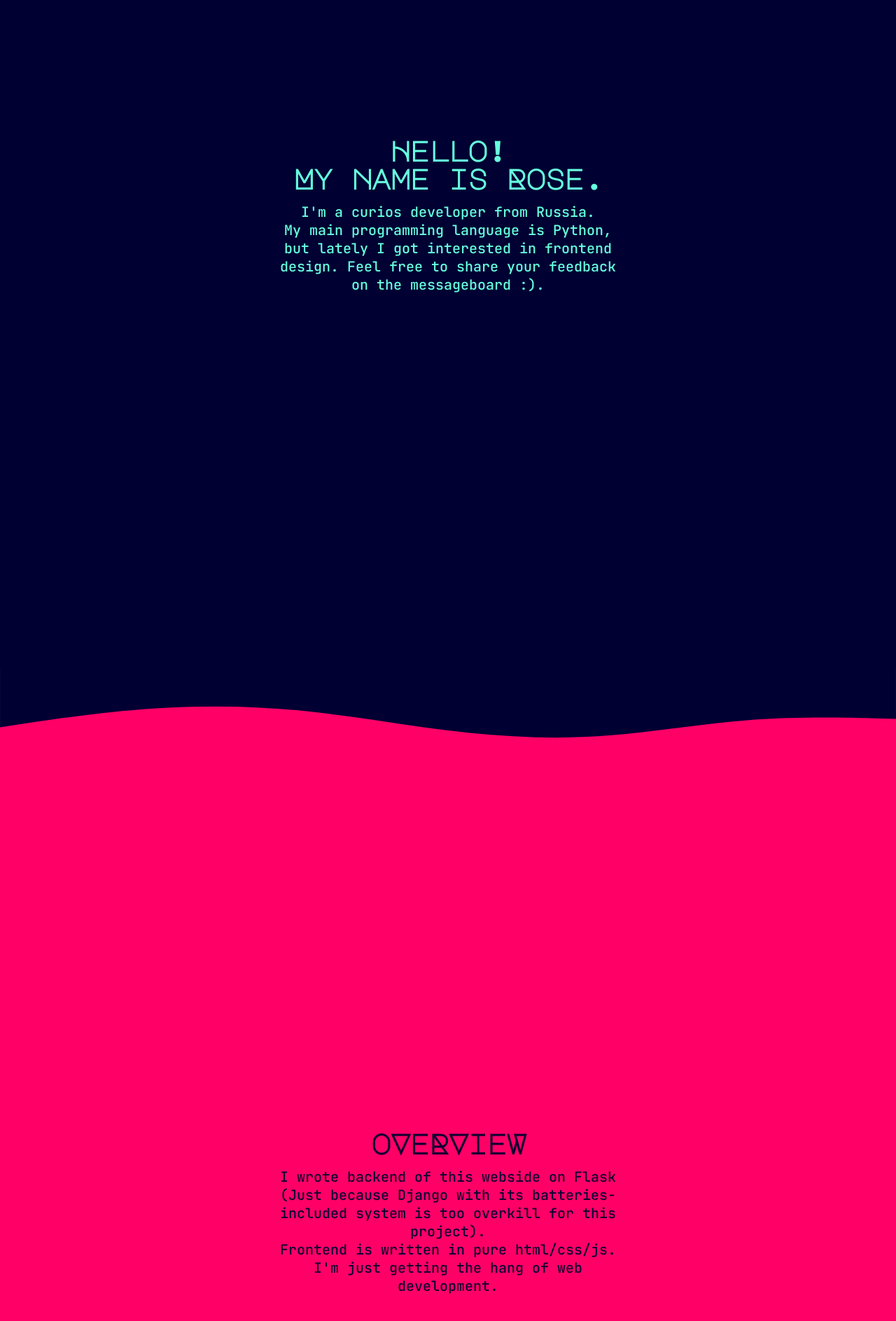
After one commit to xrzi/roziewebspace, a Flask app: page /showcase in a window 1280 px wide. The commit adds this page. Shown: the part 345-2233 px from the top of the page at 70% size. Run offline with Flask 2, Linux system fonts and the light colour scheme; parts of the project's set-up code (start-up, migrations or seed data) failed here and were passed over.

Commit message:
some addition pages added

```diff
--- a/app.py
+++ b/app.py
@@ -27,8 +27,8 @@ def mc():
     gallery = generate_gallery(path = path)
     return render_template('mc.html', images=gallery)
 
-def get_posts():
-    queryformat = "SELECT date, title, content FROM posts ORDER BY date DESC LIMIT 100;"
+def get_posts(offset):
+    queryformat = f"SELECT date, title, content FROM posts ORDER BY date DESC LIMIT 100 OFFSET {offset*100};"
     conn = sqlite3.connect(dbname)
     cursor = conn.cursor()
     cursor.execute(queryformat)
@@ -37,8 +37,9 @@ def get_posts():
     return result
 
 @app.route('/msgboard')
-def msgboard():
-    posts = get_posts()
+@app.route('/msgboard/<int:offset>')
+def msgboard(offset = 0):
+    posts = get_posts(offset+1)
     return render_template('msgboard.html', posts=posts)
 
 @app.route('/submit_post', methods = ["POST"])
@@ -60,6 +61,14 @@ def addpost(title: str, content: str):
     conn.close()
     return "posted"
 
+@app.route('/showcase')
+def showcasepage():
+    return render_template('showcase.html')
+
+@app.route('/coolcards')
+def coolcards():
+    return render_template("cardhovershowcase.html")
+
 
 if __name__ == '__main__':
     workdir = os.path.dirname(os.path.abspath(__file__))
--- a/static/base.css
+++ b/static/base.css
@@ -67,7 +67,7 @@
   flex-flow: column nowrap;
 }
 
-button span.right-sided {
+.sidenav button span.right-sided {
   margin-left: auto;
 }
 
--- /dev/null
+++ b/static/showcase.css
@@ -0,0 +1,97 @@
+{
+  box-sizing: border-box;
+  margin: 0;
+  padding: 0;
+}
+html, body {
+  width: 100vw;
+  height: 100vh;
+  margin: 0;
+  overflow-y: scroll;
+}
+
+:root {
+  --color-1: #6FD ;
+  --bg-1: #003 ;
+  --color-2: #103 ;
+  --bg-2: #F06 ;
+  --color-3: #000 ;
+  --bg-3: #000 ;
+  --color-4: #000 ;
+  --bg-4: #000 ;
+  --color-5: #000 ;
+  --bg-5: #000 ;
+}
+
+.secblock h1 {
+  font-family: 'Major Mono Display', monospace;
+  font-size: 40px;
+  text-align: center;
+  letter-spacing: -2px;
+  margin: 0;
+  padding: 10px;
+}
+.secblock p {
+  font-family: 'JetBrains Mono', monospace;
+  font-size: 20px;
+  text-align: center;
+  margin: 0;
+  padding: 5px;
+}
+
+div.limiter {
+  min-width: 33vw;
+  max-width: 40vw;
+}
+
+img.separator {
+  margin: -6px 0px;
+  width: 100%;
+  object-fit: fill;
+}
+
+.secblock {
+  display: flex;
+  align-items: center;
+  justify-content: center;
+  margin: 0px;
+  padding: 0px;
+  height: 50vh;
+  width: 100vw;
+}
+
+.secblock:before {
+  filter: blur(3px);
+}
+.secblock:after {
+  filter: none;
+}
+
+.secblock#sec1 {
+  color: var(--color-1);
+  background-color: var(--bg-1);
+}
+
+.secblock#sec2 {
+  color: var(--color-2);
+  background-color: var(--bg-2);
+}
+
+.secblock#sec3 {
+  color: var(--color-3);
+  background-image: url('images/haikei/stacked-waves-haikei.svg');
+  background-size: cover;
+
+}
+
+.secblock#sec4 {
+  color: var(--color-4);
+  background-color: var(--bg-4);
+
+}
+
+.secblock#sec5 {
+  color: var(--color-5);
+  background-color: var(--bg-5);
+
+}
--- a/templates/base.html
+++ b/templates/base.html
@@ -7,7 +7,7 @@
 
     <link rel="stylesheet" href="https://cdnjs.cloudflare.com/ajax/libs/font-awesome/4.7.0/css/font-awesome.min.css">
     <link rel="stylesheet" href="{{ url_for('static', filename='style.css') }}">
-    <link rel="stylesheet" href="{{ url_for('static', filename='base.css') }}">
+    <link rel="stylesheet" href="{{ url_for('static', filename='layout.css') }}">
     <!--
     <link rel="stylesheet" href="/css/style.css">
     -->
@@ -28,6 +28,7 @@
         <p class="sidenav-splitter"><small>local website</small></p>
         <a href="mc"><i class="fa fa-cube" aria-hidden="true"></i><span class="right-sided">minecraft server</span></a>
         <a href="msgboard"><i class="fa fa-envelope-open-o" aria-hidden="true"></i><span class="right-sided">messageboard</span></a>
+        <a href="coolcards"><i class="fa fa-square-o" aria-hidden="true"></i><span class="right-sided">card hover showcase</span></a>
 
       </div>
       {% block body %}
--- a/templates/index.html
+++ b/templates/index.html
@@ -9,7 +9,7 @@
 
 <div class="content">
   <div class="textblock">
-    <h1>welcome</h1>
+    <h2>WELCOME</h2>
     <p>This place acts as a front page to my retarded.games vps, a place for my <i class="fa fa-telegram" aria-hidden="true"></i>bots, <i class="fa fa-cube" aria-hidden="true"></i>mc server and other stuff
     <br />
     You can find shortcuts to all my links on the navigation bar to the left
@@ -18,7 +18,7 @@
     </p>
   </div>
   <div class="textblock">
-    <h2>about me</h2>
+    <h2>ABouT mE</h2>
     <p>
     My name is Rozie, I'm a <samp id="years" >this</samp> year old
     passionate <br /><s class="spoiler">self-taught</s> developer from Moscow.
--- /dev/null
+++ b/templates/showcase.html
@@ -0,0 +1,52 @@
+
+<!DOCTYPE html>
+<html lang="en">
+  <head>
+    <meta charset="UTF-8">
+    <meta name="viewport" content="width=device-width, initial-scale=1.0">
+    <meta http-equiv="X-UA-Compatible" content="ie=edge">
+
+    <link rel="preconnect" href="https://fonts.googleapis.com">
+    <link rel="preconnect" href="https://fonts.gstatic.com" crossorigin>
+    <link href="https://fonts.googleapis.com/css2?family=JetBrains+Mono:wght@500&family=Major+Mono+Display&display=swap" rel="stylesheet">
+
+
+    <link rel="stylesheet" href="https://cdnjs.cloudflare.com/ajax/libs/font-awesome/4.7.0/css/font-awesome.min.css">
+    <link rel="stylesheet" href="{{ url_for('static', filename='showcase.css') }}">
+  </head>
+  <body>
+    <section class="secblock" id="sec1">
+      <div class="limiter">
+        <h1>Hello!<br/>My name is Rose.</h1>
+        <p>
+          I'm a curios developer from Russia.
+          <br />
+          My main programming language is Python, but lately I got interested in frontend design. Feel free to share your feedback on the messageboard :).
+        </p>
+      <div>
+    </section>
+    <img class="separator" src="static/images/haikei/wave-haikei.svg">
+    <section class="secblock" id="sec2">
+      <div class="limiter">
+        <h1>oVeRVieW</h1>
+        <p>I wrote backend of this webside on Flask (Just because Django with its batteries-included system is too overkill for this project).
+        <br />
+        Frontend is written in pure html/css/js. I'm just getting the hang of web development.
+        </p>
+      </div>
+    </section>
+    <img class="separator" src="static/images/haikei/layered-waves-haikei.svg">
+    <section class="secblock" id="sec3">
+      <h1>Hello world</h1>
+      <p></p>
+    </section>
+    <section class="secblock" id="sec4">
+      <h1>Hello world</h1>
+      <p></p>
+    </section>
+    <section class="secblock" id="sec5">
+      <h1>Hello world</h1>
+      <p></p>
+    </section>
+  </body>
+</html>
```
Also changed, not shown: static/cardhover.css (added, +107 -0 lines), static/layout.css (added, +72 -0 lines), templates/cardhovershowcase.html (added, +35 -0 lines), static/images/haikei/blurry-gradient-haikei.svg (added), static/images/haikei/layered-steps-haikei(1).svg (added), static/images/haikei/layered-steps-haikei.svg (added), static/images/haikei/layered-waves-haikei.svg (added), static/images/haikei/low-poly-grid-haikei.svg (added), static/images/haikei/stacked-steps-haikei(1).svg (added), static/images/haikei/stacked-steps-haikei(2).svg (added), static/images/haikei/stacked-steps-haikei.svg (added), static/images/haikei/stacked-waves-haikei(1).svg (added), static/images/haikei/stacked-waves-haikei.svg (added), static/images/haikei/wave-haikei.svg (added).
